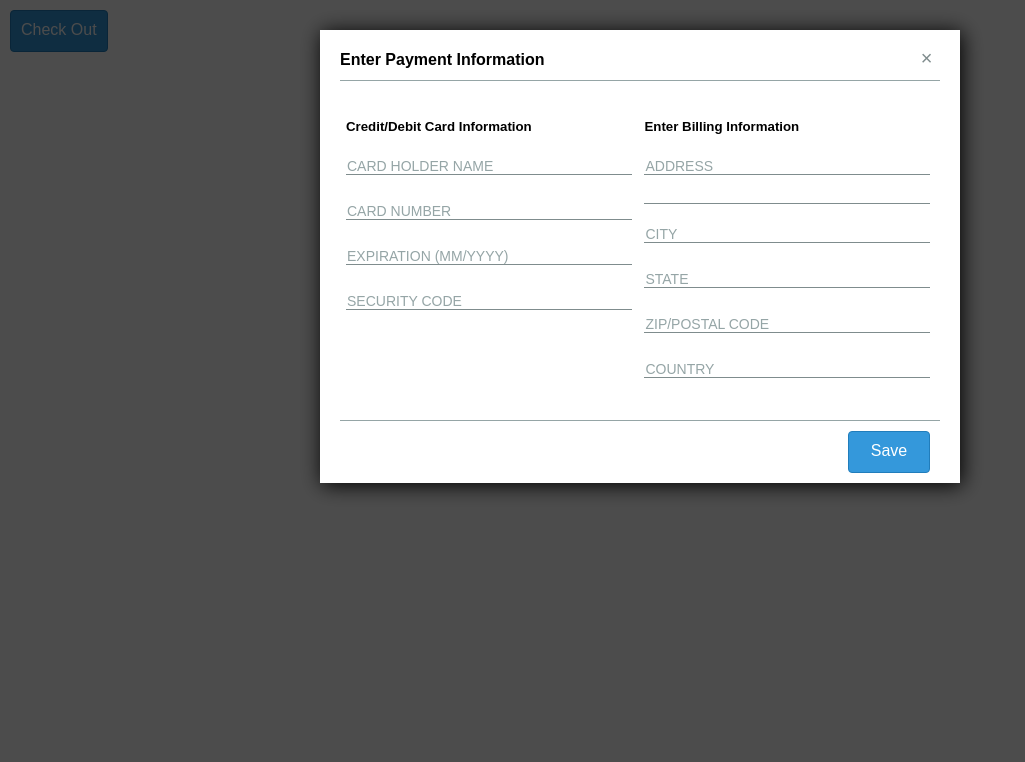
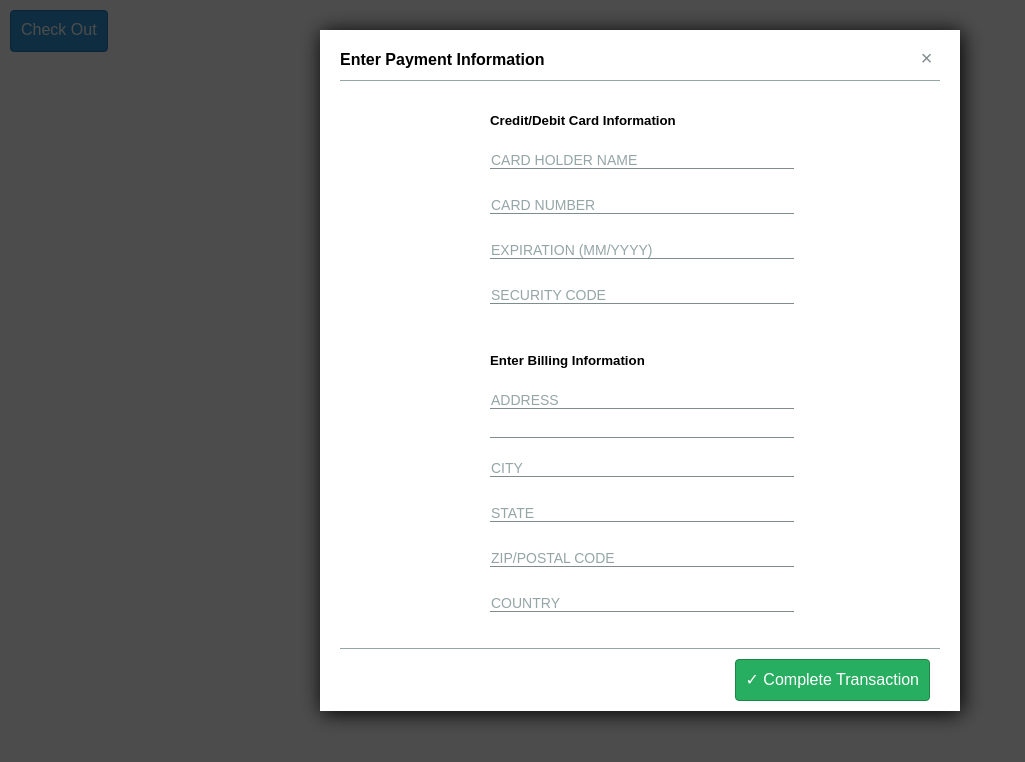
Before and after one commit to ktaing1/ccprocess-ui, a website: page src/index.html in a window 1280 px wide. Both pictures are taken after a click on the link "Check Out". Shown: the whole page, without its empty margins (0-1025 px from the left). Drawn offline with nearby package versions, Linux system fonts and the light colour scheme; files that its build step writes are made by us from their sources.

Commit message:
Resposive design updates

```diff
--- a/src/css/_alert.scss
+++ b/src/css/_alert.scss
@@ -1,5 +1,6 @@
 .alert {
     display: none;
+
     margin: 0 20px 20px 20px;
     border-radius:5px;
     span,
@@ -9,11 +10,12 @@
     }
     .icon {
         padding-left: 10px;
-        font-size: 60px;
+        font-size: 45px;
         width: 70px;
     }
     .description {
         width: 80%;
+        font-size:13px;
     }
     &.danger {
         background: lighten($error, 25%);
@@ -24,3 +26,11 @@
         }
     }
 }
+
+@include bp-xs {
+    .alert span, .alert p {
+        display:block;
+        width:100%;
+        text-align: center;
+    }
+}
--- a/src/css/_form.scss
+++ b/src/css/_form.scss
@@ -1,11 +1,14 @@
 $form-input-underline: 1px solid;
 form {
-    .left,
-    .right {
-        width: 47%;
-        vertical-align: top;
-        display: inline-block;
-        padding: 1%;
+    section {
+    	width:50%;
+    	margin: 0 auto;
+    	@include bp-sm {
+    		width:100%;
+    	}
+    	@include bp-xs {
+    		width:100%;
+    	}
     }
     .group {
         min-height: 35px;
--- a/src/css/_modal.scss
+++ b/src/css/_modal.scss
@@ -7,6 +7,7 @@
     right: 0;
     z-index: 99999;
     background: rgba(0, 0, 0, 0.7);
+    overflow-y:scroll;
     .modal-dialog {
         box-shadow: 2px 2px 20px #000000;
         min-height: 100px;
@@ -14,6 +15,12 @@
         margin: 30px auto;
         background: rgba(255, 255, 255, 1);
         padding: 0 20px;
+        @include bp-xs {
+            margin: 0 auto;
+        }
+        @include bp-sm {
+            margin: 0 auto;
+        }
     }
     header {
         max-width: 600px;
--- a/src/index.html
+++ b/src/index.html
@@ -2,6 +2,7 @@
 <html>
 
 <head>
+    <meta name="viewport" content="width=device-width, initial-scale=1.0">
     <title>Credit Card Processing Modal</title>
     <link rel="stylesheet" type="text/css" href="css/main.css" />
 </head>
@@ -24,7 +25,7 @@
                     <p class="description">Error!</p>
                 </div>
                 <form>
-                    <div class="left">
+                    <section>
                         <h5>Credit/Debit Card Information</h5>
                         <div class="group">
                             <label for="name">Card Holder Name</label>
@@ -43,8 +44,8 @@
                             <label for="security">Security Code</label>
                             <input class="required" type="text" id="security" />
                         </div>
-                    </div>
-                    <div class="right">
+                    </section>
+                    <section>
                         <h5>Enter Billing Information</h5>
                         <div class="group">
                             <label for="address">Address</label>
@@ -67,12 +68,12 @@
                             <label for="country">Country</label>
                             <input class="required" type="text" id="country" />
                         </div>
-                    </div>
+                    </section>
                 </form>
             </main>
             <footer>
                 <div class="button-actions">
-                    <a href="#" class="btn btn-primary save">Save</a>
+                <a href="#" class="btn btn-success save">&#10003; Complete Transaction</a>
                 </div>
             </footer>
         </div>
```
